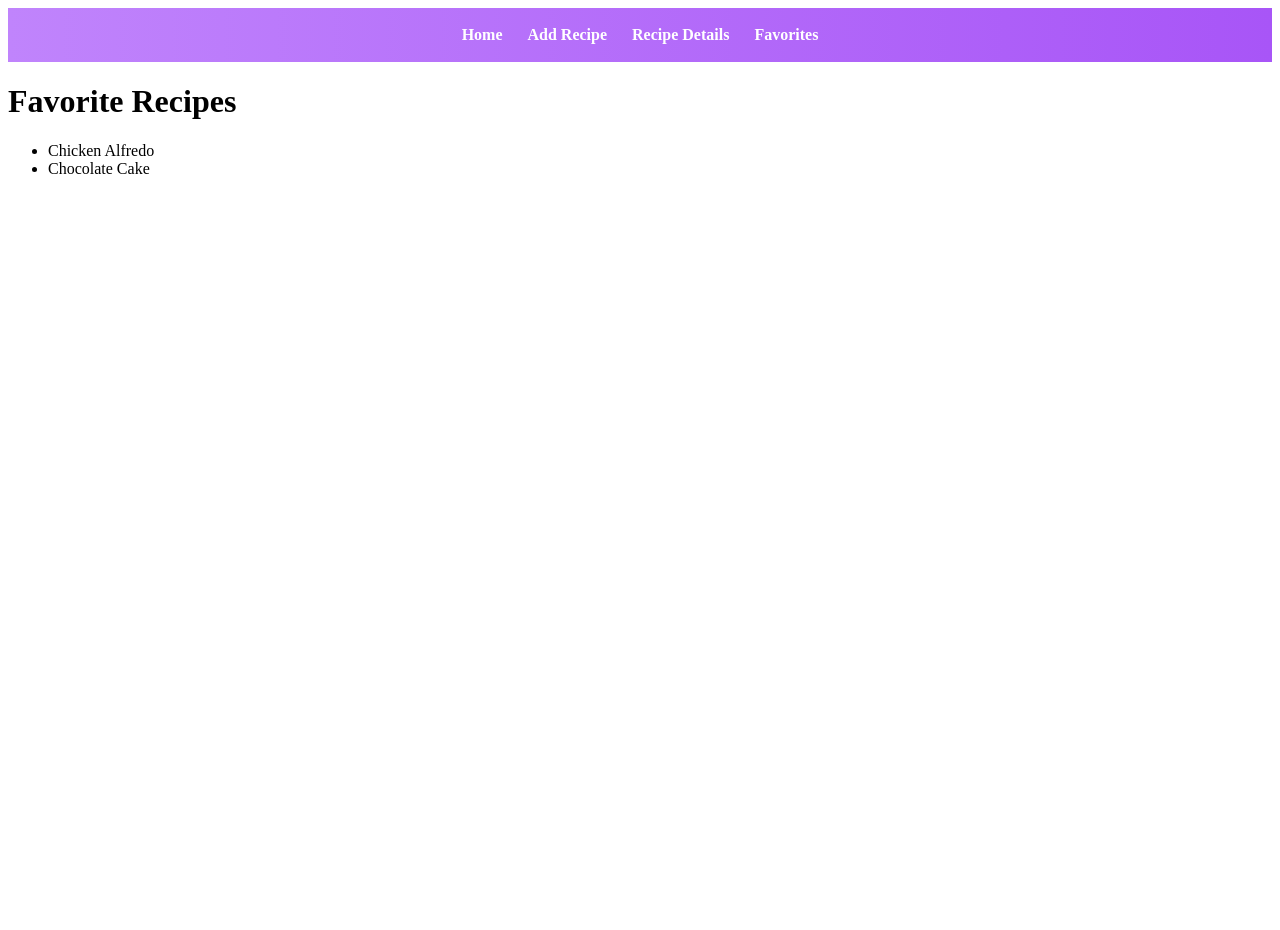
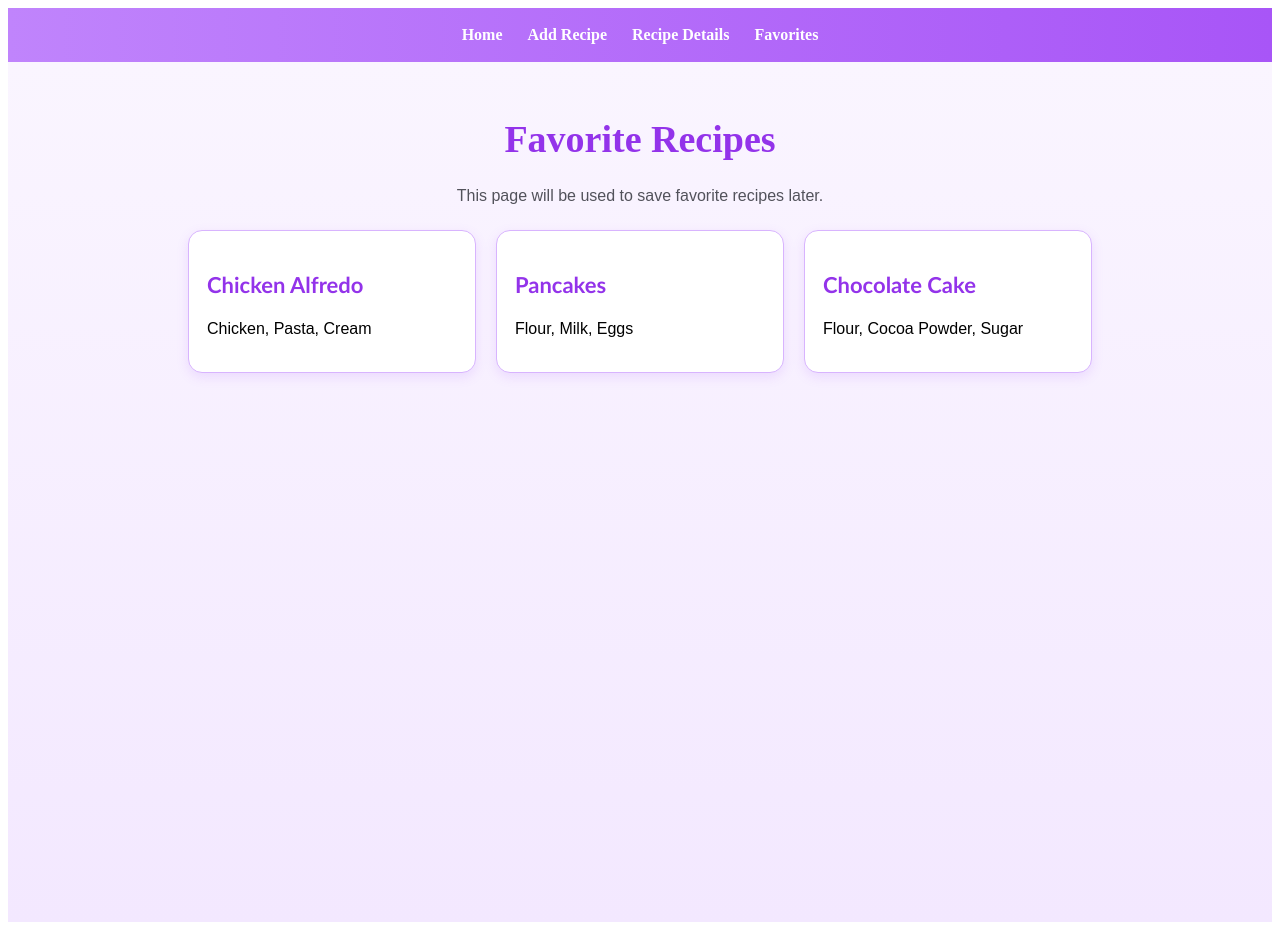
Before and after one commit to loelia92/recipevault, a Vue app: page /favorites in a window 1280 px wide. Before the commit the page ends 800 px from the top, so only its background shows below. Built offline with nearby package versions, Linux system fonts and the light colour scheme.

Commit message:
updated the final app

```diff
--- a/src/views/AddRecipeView.vue
+++ b/src/views/AddRecipeView.vue
@@ -54,6 +54,7 @@ function saveRecipe() {
   padding: 30px;
   min-height: 100vh;
   background: linear-gradient(180deg, #faf5ff, #f3e8ff);
+  font-family: Arial, sans-serif;
 }
 
 .card {
@@ -68,6 +69,8 @@ function saveRecipe() {
 h1 {
   text-align: center;
   color: #9333ea;
+  font-family: 'Lucida Calligraphy', cursive;
+  font-size: 38px;
 }
 
 label {
--- a/src/views/FavoritesView.vue
+++ b/src/views/FavoritesView.vue
@@ -1,10 +1,64 @@
+<script setup>
+import { useRecipesStore } from '../stores/recipes'
+
+const recipesStore = useRecipesStore()
+</script>
+
 <template>
-  <div>
+  <div class="container">
     <h1>Favorite Recipes</h1>
 
-    <ul>
-      <li>Chicken Alfredo</li>
-      <li>Chocolate Cake</li>
-    </ul>
+    <p class="subtitle">This page will be used to save favorite recipes later.</p>
+
+    <div class="recipe-list">
+      <div v-for="recipe in recipesStore.recipes" :key="recipe.id" class="recipe-card">
+        <h3>{{ recipe.title }}</h3>
+        <p>{{ recipe.ingredients }}</p>
+      </div>
+    </div>
   </div>
 </template>
+
+<style scoped>
+.container {
+  padding: 30px;
+  min-height: 100vh;
+  background: linear-gradient(180deg, #faf5ff, #f3e8ff);
+  font-family: Arial, sans-serif;
+}
+
+h1 {
+  text-align: center;
+  color: #9333ea;
+  font-family: 'Lucida Calligraphy', cursive;
+  font-size: 38px;
+}
+
+.subtitle {
+  text-align: center;
+  color: #52525b;
+}
+
+.recipe-list {
+  display: flex;
+  gap: 20px;
+  margin-top: 25px;
+  flex-wrap: wrap;
+  justify-content: center;
+}
+
+.recipe-card {
+  background-color: white;
+  border: 1px solid #d8b4fe;
+  padding: 18px;
+  width: 250px;
+  border-radius: 14px;
+  box-shadow: 0 4px 12px rgba(168, 85, 247, 0.15);
+}
+
+.recipe-card h3 {
+  color: #9333ea;
+  font-family: 'Trebuchet MS', sans-serif;
+  font-size: 22px;
+}
+</style>
--- a/src/views/HomeView.vue
+++ b/src/views/HomeView.vue
@@ -33,12 +33,15 @@ const recipesStore = useRecipesStore()
   padding: 30px;
   min-height: 100vh;
   background: linear-gradient(180deg, #faf5ff, #f3e8ff);
+  font-family: Arial, sans-serif;
 }
 
 h1 {
   text-align: center;
   color: #9333ea;
   margin-bottom: 10px;
+  font-family: 'Lucida Calligraphy', cursive;
+  font-size: 42px;
 }
 
 .subtitle {
@@ -71,6 +74,8 @@ h2 {
 
 .recipe-card h3 {
   color: #9333ea;
+  font-family: 'Trebuchet MS', sans-serif;
+  font-size: 22px;
 }
 
 button {
--- a/src/views/RecipeDetailsView.vue
+++ b/src/views/RecipeDetailsView.vue
@@ -63,7 +63,8 @@ function updateRecipe() {
 .container {
   padding: 30px;
   min-height: 100vh;
-  background: linear-gradient(180deg, #e7f5fb, #f6e4ef);
+  background: linear-gradient(180deg, #faf5ff, #f3e8ff);
+  font-family: Arial, sans-serif;
 }
 
 .card {
@@ -72,12 +73,14 @@ function updateRecipe() {
   background-color: white;
   padding: 25px;
   border-radius: 18px;
-  box-shadow: 0 4px 12px rgba(181, 101, 141, 0.2);
+  box-shadow: 0 4px 12px rgba(168, 85, 247, 0.2);
 }
 
 h1 {
-  color: #b5658d;
+  color: #9333ea;
   text-align: center;
+  font-family: 'Lucida Calligraphy', cursive;
+  font-size: 34px;
 }
 
 label {
@@ -93,7 +96,7 @@ select {
   width: 100%;
   padding: 10px;
   margin-top: 6px;
-  border: 1px solid #f0c6d8;
+  border: 1px solid #d8b4fe;
   border-radius: 8px;
 }
 
@@ -104,7 +107,7 @@ textarea {
 button {
   margin-top: 18px;
   padding: 10px 14px;
-  background-color: #b5658d;
+  background-color: #9333ea;
   color: white;
   border: none;
   border-radius: 8px;
@@ -112,6 +115,6 @@ button {
 }
 
 button:hover {
-  background-color: #9d4f78;
+  background-color: #7e22ce;
 }
 </style>
```
